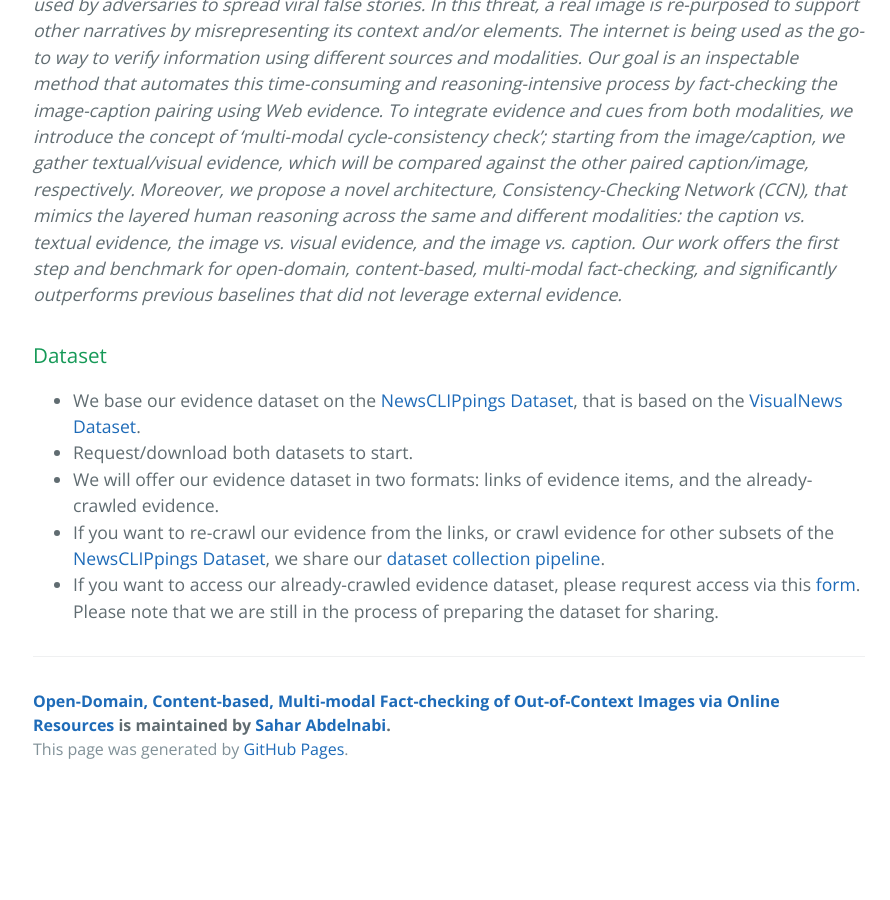
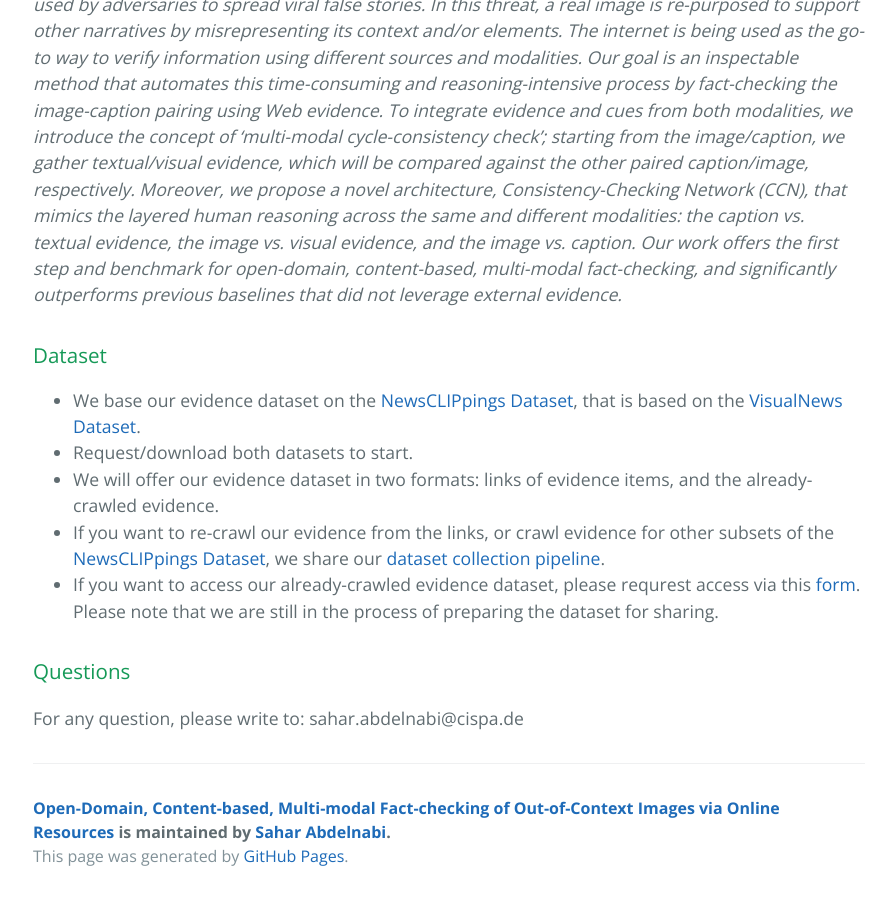
Before and after one commit to S-Abdelnabi/OoC-multi-modal-fc, a Jekyll site: the page built from index.md, in a window 1280 px wide and 900 px high, scrolled down 1106 px. Shown: the whole window, without its empty margins (191-1081 px from the left). Built offline with Jekyll 4.4.1, drawn with Linux system fonts in a browser that asks for light colours; our own code applies the rules of GitHub Pages for plain Markdown files; before the commit the page ends 1899 px from its top, so only the background shows below that.

Commit message:
Update index.md

```diff
--- a/index.md
+++ b/index.md
@@ -11,3 +11,6 @@
 - We will offer our evidence dataset in two formats: links of evidence items, and the already-crawled evidence.
 - If you want to re-crawl our evidence from the links, or crawl evidence for other subsets of the [NewsCLIPpings Dataset](https://github.com/g-luo/news_clippings), we share our [dataset collection pipeline](https://github.com/S-Abdelnabi/OoC-multi-modal-fc/tree/main/dataset_collection).
 - If you want to access our already-crawled evidence dataset, please requrest access via this [form](https://forms.gle/HZeUK1EEveGF9yEV9). Please note that we are still in the process of preparing the dataset for sharing.
+
+### Questions
+For any question, please write to: sahar.abdelnabi@cispa.de
```
